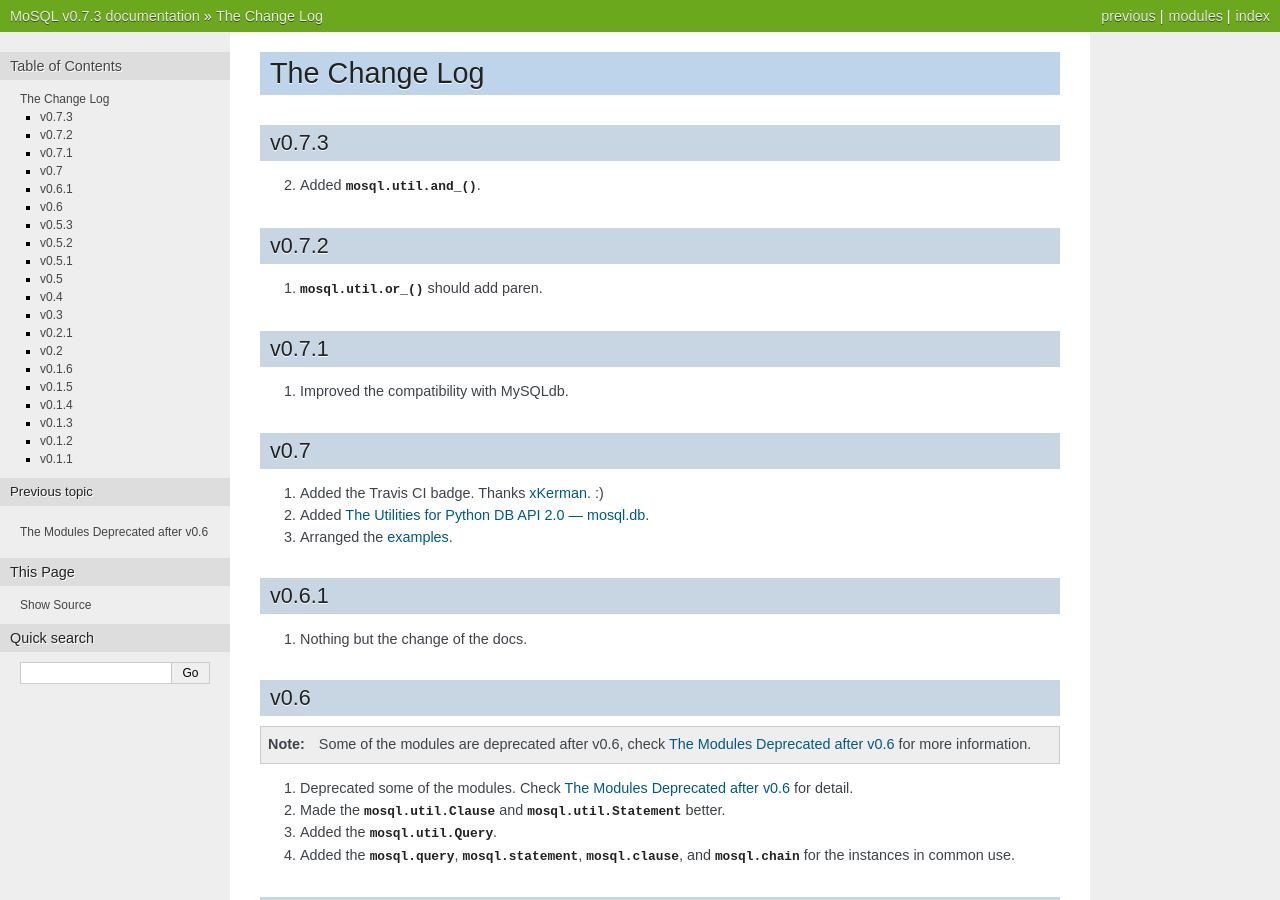
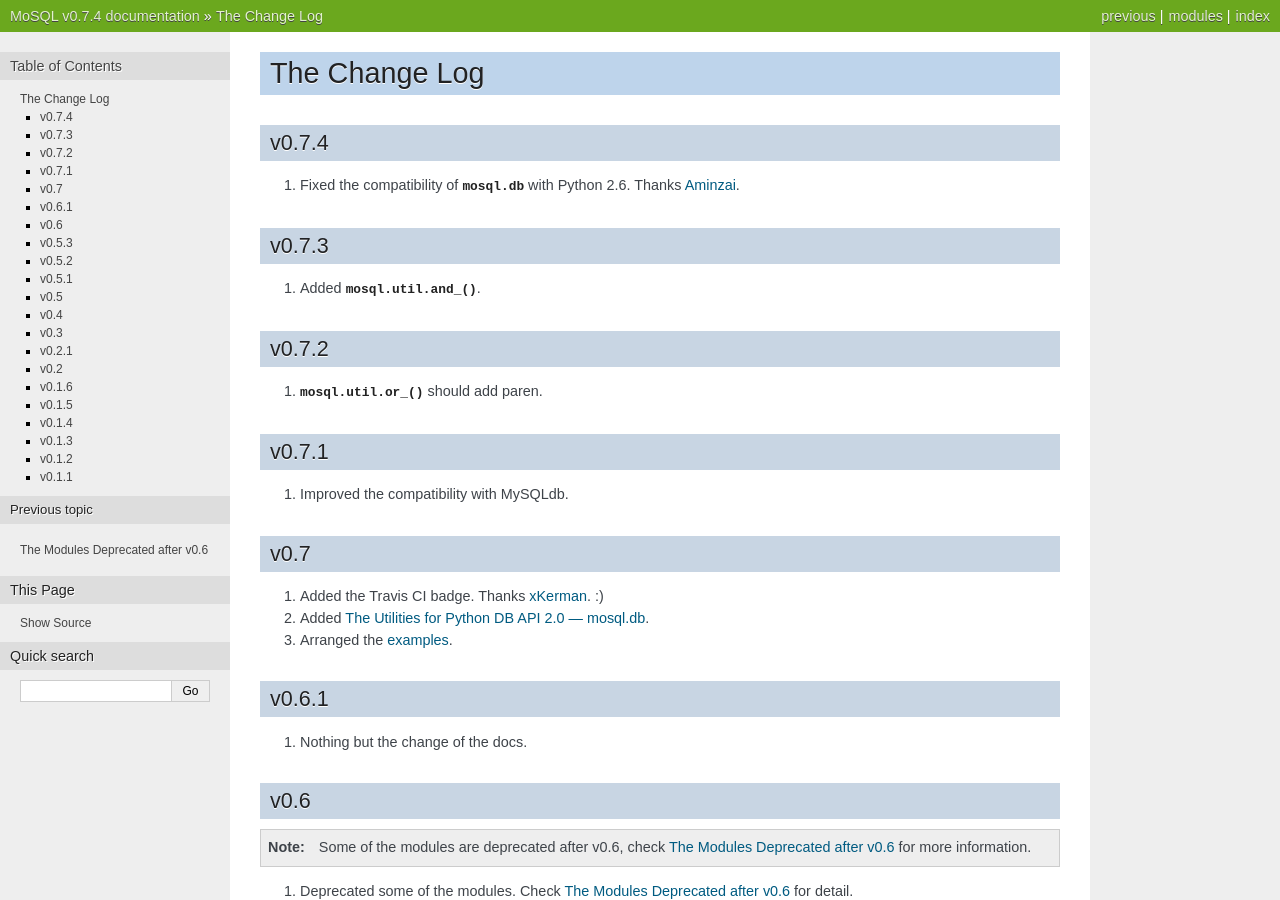
Before and after one commit to moskytw/mosql, a Sphinx documentation site: the page built from docs/changes.rst, in a window 1280 px wide and 900 px high. Built offline with Sphinx 7.4.7, drawn with Linux system fonts in a browser that asks for light colours; some of the changed text lies outside the part shown.

Commit message:
changed version to v0.7.4

```diff
--- a/docs/changes.rst
+++ b/docs/changes.rst
@@ -1,10 +1,16 @@
 The Change Log
 ==============
+
+v0.7.4
+------
+
+1. Fixed the compatibility of :mod:`mosql.db` with Python 2.6. Thanks `Aminzai
+   <http://github.com/moskytw/mosql/pull/23>`_.
 
 v0.7.3
 ------
 
-2. Added :func:`mosql.util.and_`.
+1. Added :func:`mosql.util.and_`.
 
 v0.7.2
 ------
--- a/mosql/__init__.py
+++ b/mosql/__init__.py
@@ -1,4 +1,4 @@
 # -*- coding: utf-8 -*-
 
 __author__ = "Mosky <http://mosky.tw>"
-__version__ = '0.7.3'
+__version__ = '0.7.4'
```
